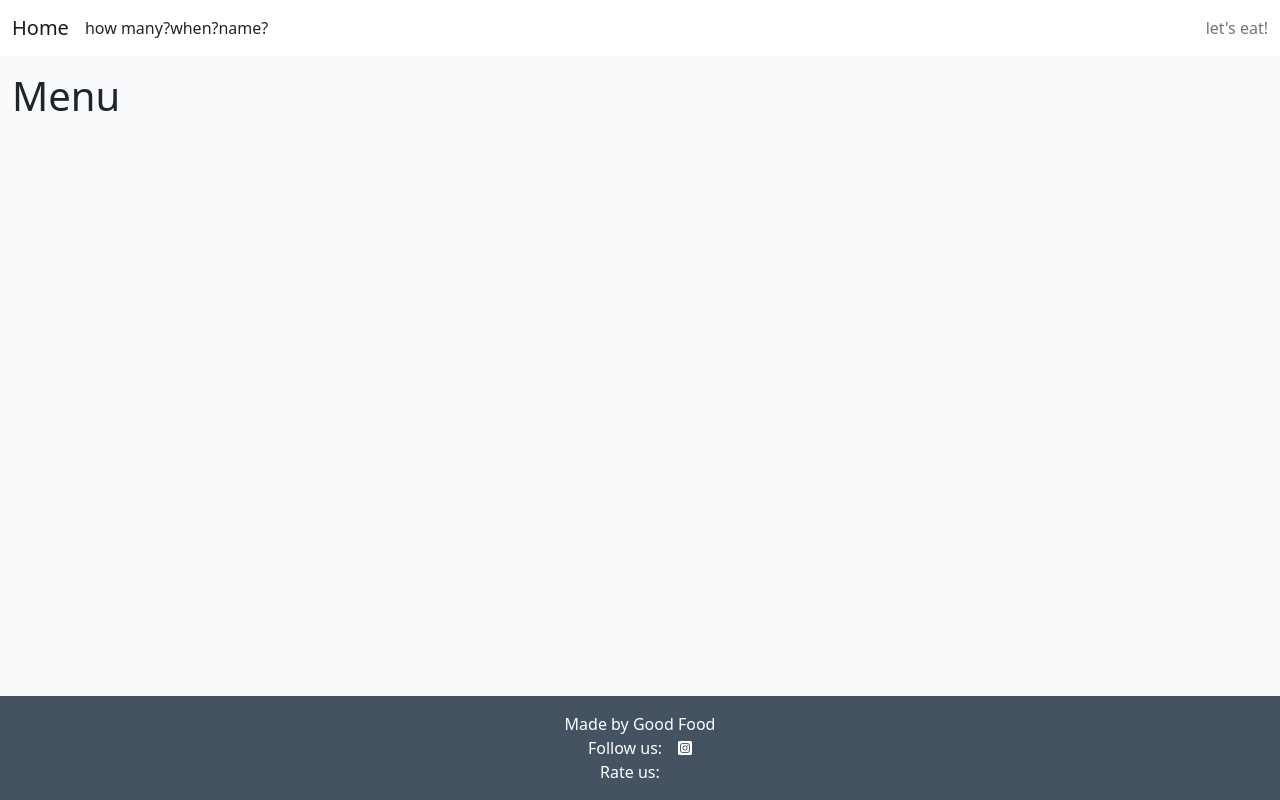
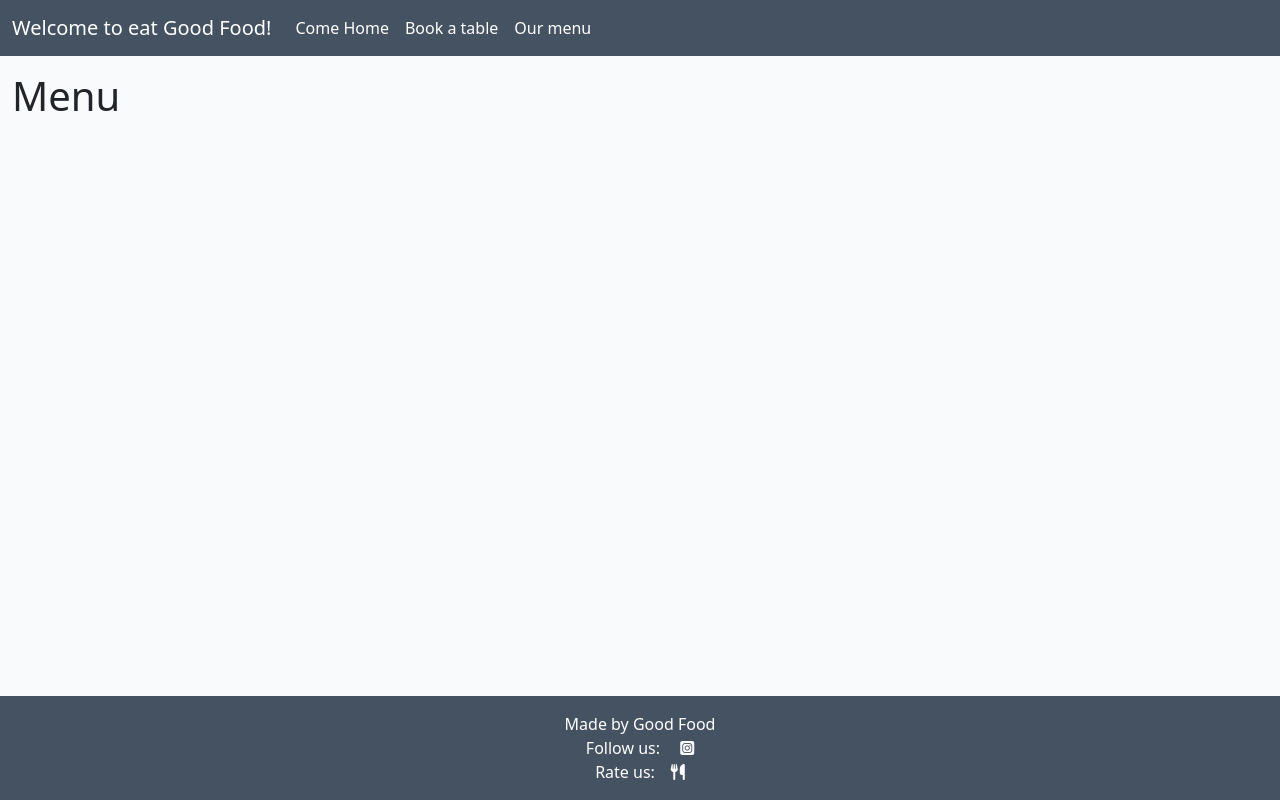
Before and after one commit to AnneKammenhed/full-stack-good-food, a Django app: template templates/menu.html in a window 1280 px wide. Run offline with Django 3.2, Linux system fonts and the light colour scheme; the template is opened without the code that fills it, so the values that code supplies are empty; some libraries are stand-ins or nearby versions.

Commit message:
add html and style to hero image an navbar on index.html

```diff
--- a/templates/base.html
+++ b/templates/base.html
@@ -24,21 +24,29 @@
 
     <!-- Navigation -->
 
-    <nav class="navbar navbar-expand-lg navbar-light bg-white">
+    <nav class="navbar navbar-expand-lg navbar-light dark-bg">
         <div class="container-fluid">
-            <a class="navbar-brand" href="{% url 'home' %}">Home</a>
+            <a class="navbar-brand text-white" href="{% url 'home' %}">Welcome to eat Good Food!</a>
+
             <button class="navbar-toggler" type="button" data-bs-toggle="collapse" data-bs-target="#navbarText"
                 aria-controls="navbarText" aria-expanded="false" aria-label="Toggle navigation">
                 <span class="navbar-toggler-icon"></span>
             </button>
+
             <div class="collapse navbar-collapse" id="navbarText">
                 <ul class="navbar-nav me-auto mb-2 mb-lg-0">
-                    <li class="nav-item">how many?</li>
-                    <li class="nav-item">when?</li>
-                    <li class="nav-item">name?</li>
+                    <li class="nav-item">
+                        <a class="nav-link active text-white" aria-current="page" href="{% url 'home' %}">Come Home</a>
+                    </li>
+                    <li class="nav-item">
+                        <a class="nav-link text-white" href="#">Book a table</a>
+                    </li>
+                    <li class="nav-item">
+                        <a class="nav-link text-white" href="#">Our menu</a>
+                    </li>
                 </ul>
                 <span class="navbar-text text-muted">
-                    let's eat!
+
                 </span>
             </div>
         </div>
@@ -53,9 +61,13 @@
     <!-- Footer -->
     <footer class="footer mt-auto py-3 dark-bg">
         <p class="m-0 text-center text-white">Made by Good Food</p>
-        <p class="m-0 text-center text-white">Follow us:<i class="fab fa-instagram-square ms-3"></i></p>
-        <p class="m-0 text-center text-white">Rate us: <i class="fab fa-tripadvisor-square ms-3"></i></p>
+        <p class="m-0 text-center text-white">Follow us: <i class="fab fa-instagram-square ms-3"></i></p>
+        <p class="m-0 text-center text-white">Rate us:<i class="fa-solid fa-utensils ms-3"></i></p>
     </footer>
+
+    <!--font awesome scripts-->
+
+    <script src="https://kit.fontawesome.com/93a6038a78.js" crossorigin="anonymous"></script>
 </body>
 
 </html>
```
Also changed, not shown: static/css/style.css (+36 -0 lines), templates/index.html (+6 -11 lines), 1 other file.
